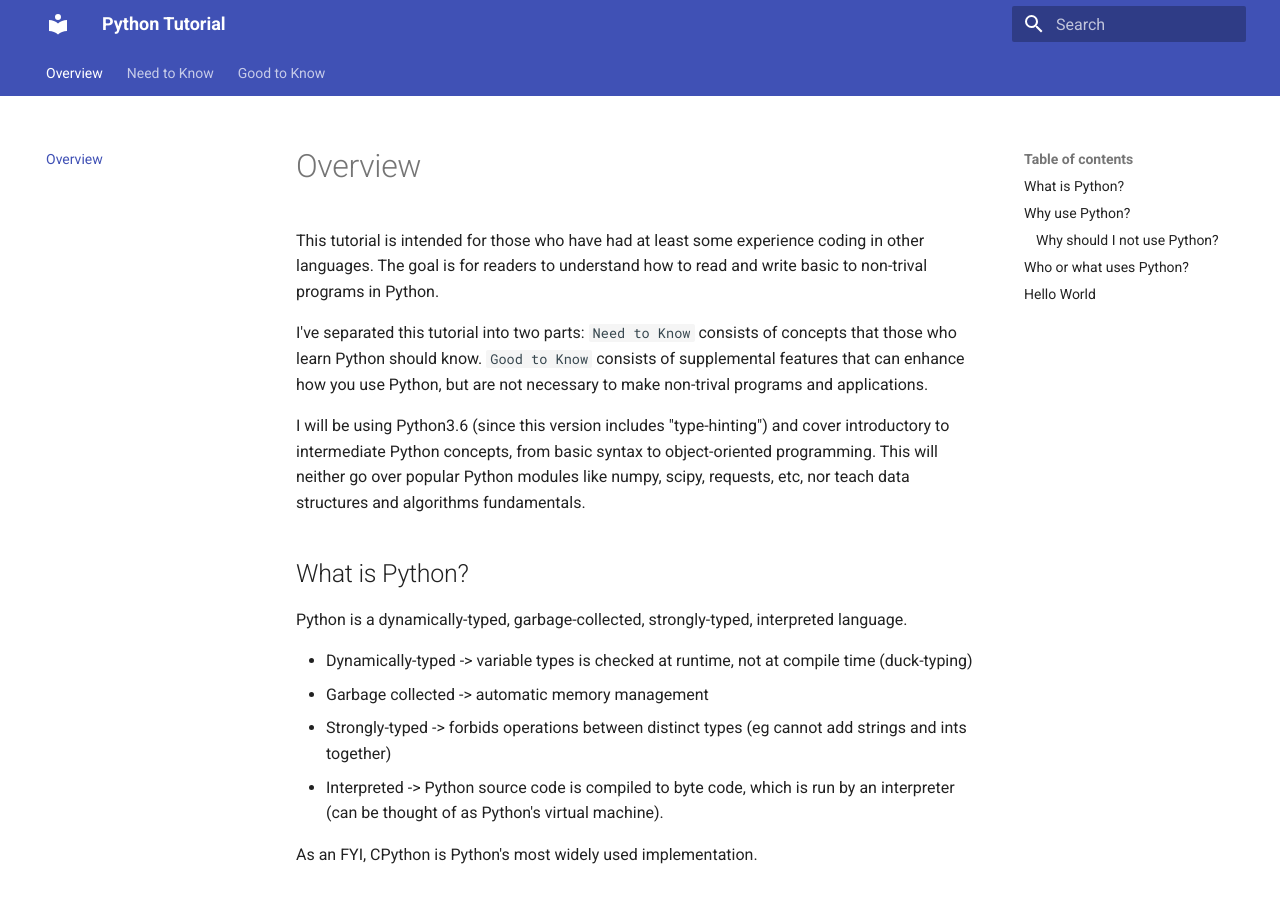
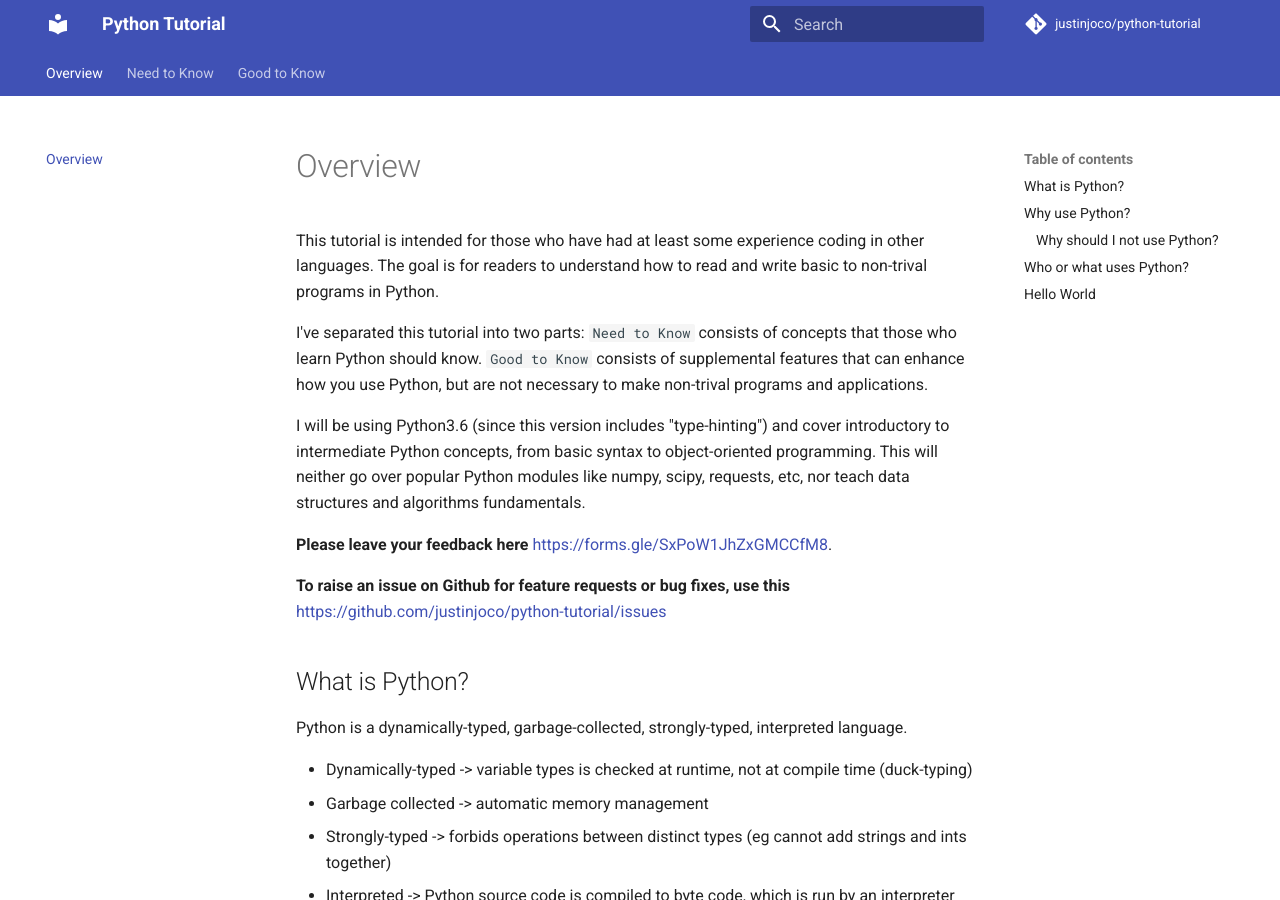
Before and after one commit to justinjoco/python-tutorial, an MkDocs documentation site: the page built from docs/index.md, in a window 1280 px wide and 900 px high. Built offline with MkDocs 1.6.1 and Material for MkDocs 9.7.7, drawn with Linux system fonts in a browser that asks for light colours; comment, search, counter and statistics services are not loaded.

Commit message:
added feedback links

```diff
--- a/docs/index.md
+++ b/docs/index.md
@@ -3,6 +3,10 @@ This tutorial is intended for those who have had at least some experience coding
  I've separated this tutorial into two parts: `Need to Know` consists of concepts that those who learn Python should know. `Good to Know` consists of supplemental features that can enhance how you use Python, but are not necessary to make non-trival programs and applications.
 
 I will be using Python3.6 (since this version includes "type-hinting") and cover introductory to intermediate Python concepts, from basic syntax to object-oriented programming. This will neither go over popular Python modules like numpy, scipy, requests, etc, nor teach data structures and algorithms fundamentals.
+
+**Please leave your feedback here** <https://forms.gle/SxPoW1JhZxGMCCfM8>.
+
+**To raise an issue on Github for feature requests or bug fixes, use this** <https://github.com/justinjoco/python-tutorial/issues>
 
 ## What is Python?
 
--- a/mkdocs.yml
+++ b/mkdocs.yml
@@ -1,4 +1,8 @@
 site_name: Python Tutorial
+
+repo_name: justinjoco/python-tutorial
+repo_url: https://github.com/justinjoco/python-tutorial
+
 theme:
   name: material
   features:
```
